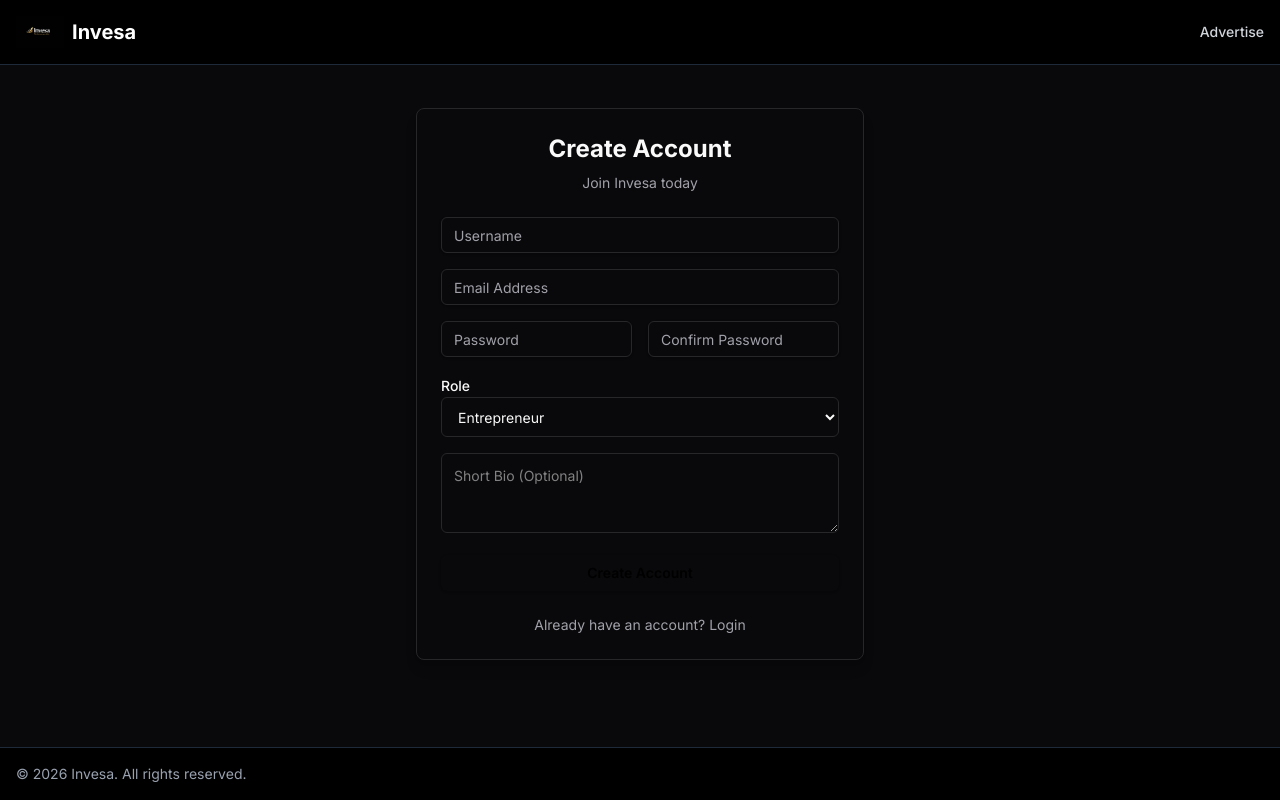
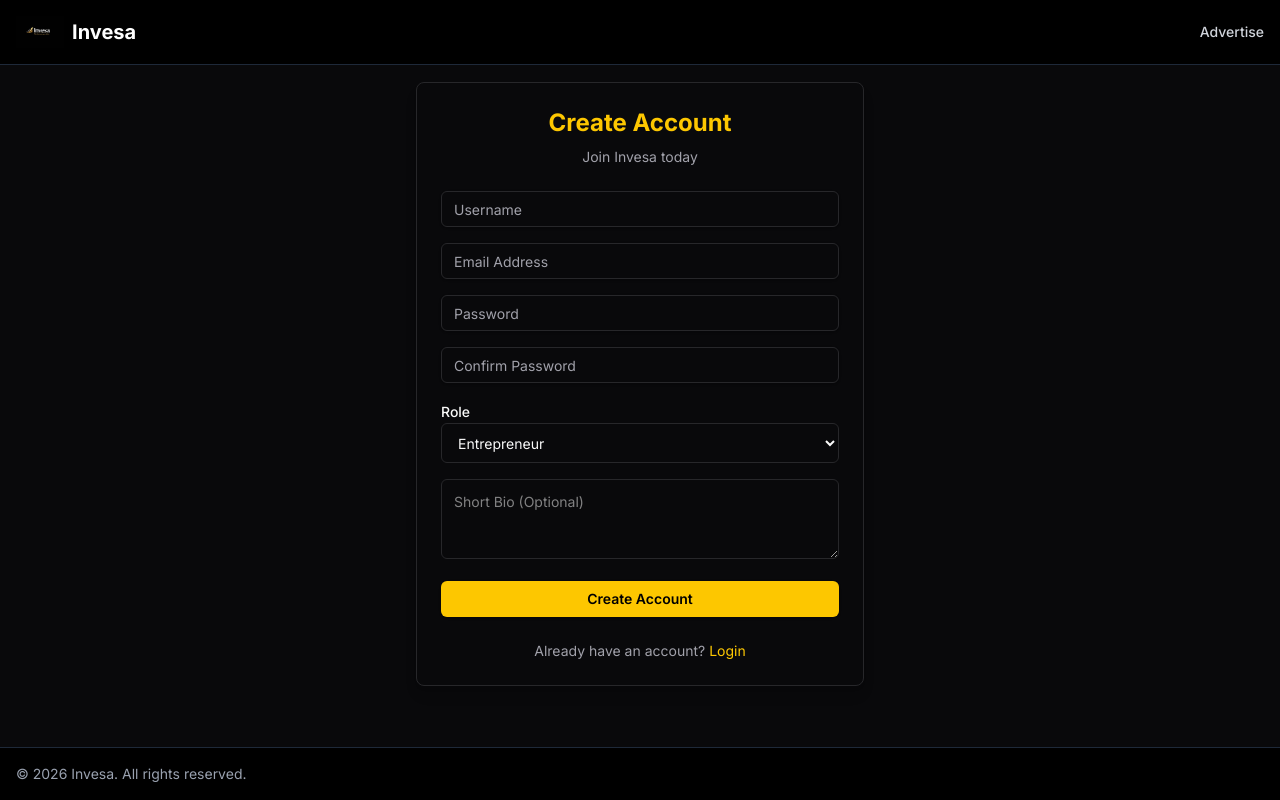
Before and after one commit to cherukurigowtham/invesa-prod, a React (Vite) app in the folder frontend/: page /register in a window 1280 px wide. Built offline with nearby package versions, Linux system fonts and the light colour scheme; no server answers.

Commit message:
UI Fix: Stack passwords and fix button colors

```diff
--- a/frontend/src/pages/Register.jsx
+++ b/frontend/src/pages/Register.jsx
@@ -55,7 +55,7 @@ const Register = () => {
     return (
         <div className="flex min-h-[80vh] items-center justify-center">
             <div className="w-full max-w-md p-6 rounded-lg border shadow-lg bg-card">
-                <h1 className="text-2xl font-bold mb-2 text-center text-invesa-gold">Create Account</h1>
+                <h1 className="text-2xl font-bold mb-2 text-center text-yellow-400">Create Account</h1>
                 <p className="text-sm text-muted-foreground text-center mb-6">
                     Join Invesa today
                 </p>
@@ -80,7 +80,7 @@ const Register = () => {
                         required
                         disabled={isLoading}
                     />
-                    <div className="flex flex-col gap-4 sm:flex-row">
+
                     <Input
                         name="password"
                         type="password"
@@ -103,8 +103,6 @@ const Register = () => {
                         disabled={isLoading}
                         className="w-full"
                     />
-                    </div>
-
 
                     <div className="space-y-2">
                         <label className="text-sm font-medium">Role</label>
@@ -129,13 +127,13 @@ const Register = () => {
                         disabled={isLoading}
                     />
 
-                    <Button type="submit" className="w-full bg-invesa-gold hover:bg-invesa-gold/90 text-black font-semibold" disabled={isLoading}>
+                    <Button type="submit" className="w-full bg-yellow-400 hover:bg-yellow-500 text-black font-semibold" disabled={isLoading}>
                         {isLoading ? 'Creating Account...' : 'Create Account'}
                     </Button>
                 </form>
 
                 <p className="mt-6 text-center text-sm text-muted-foreground">
-                    Already have an account? <Link to="/login" className="text-invesa-gold hover:underline">Login</Link>
+                    Already have an account? <Link to="/login" className="text-yellow-400 hover:underline">Login</Link>
                 </p>
             </div>
         </div>
```
Lines whose indentation alone changed are shown as unchanged.
